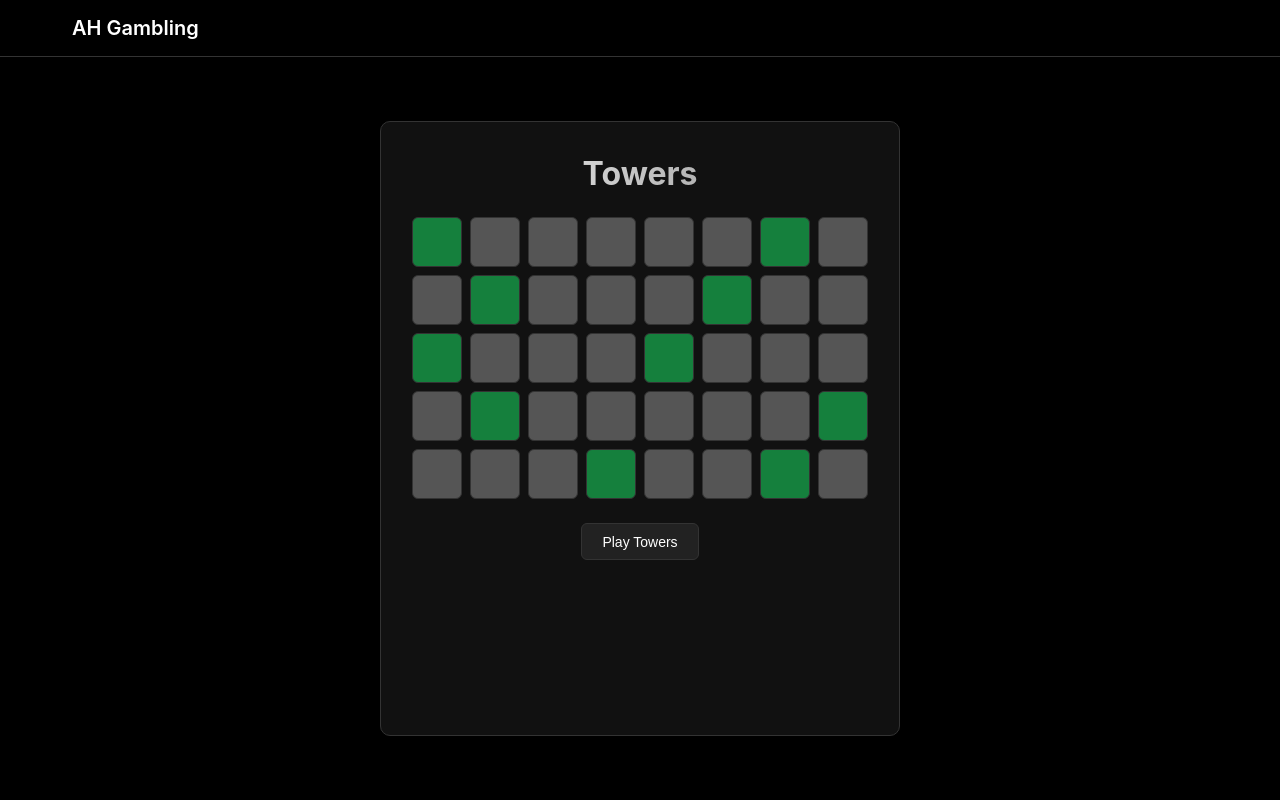
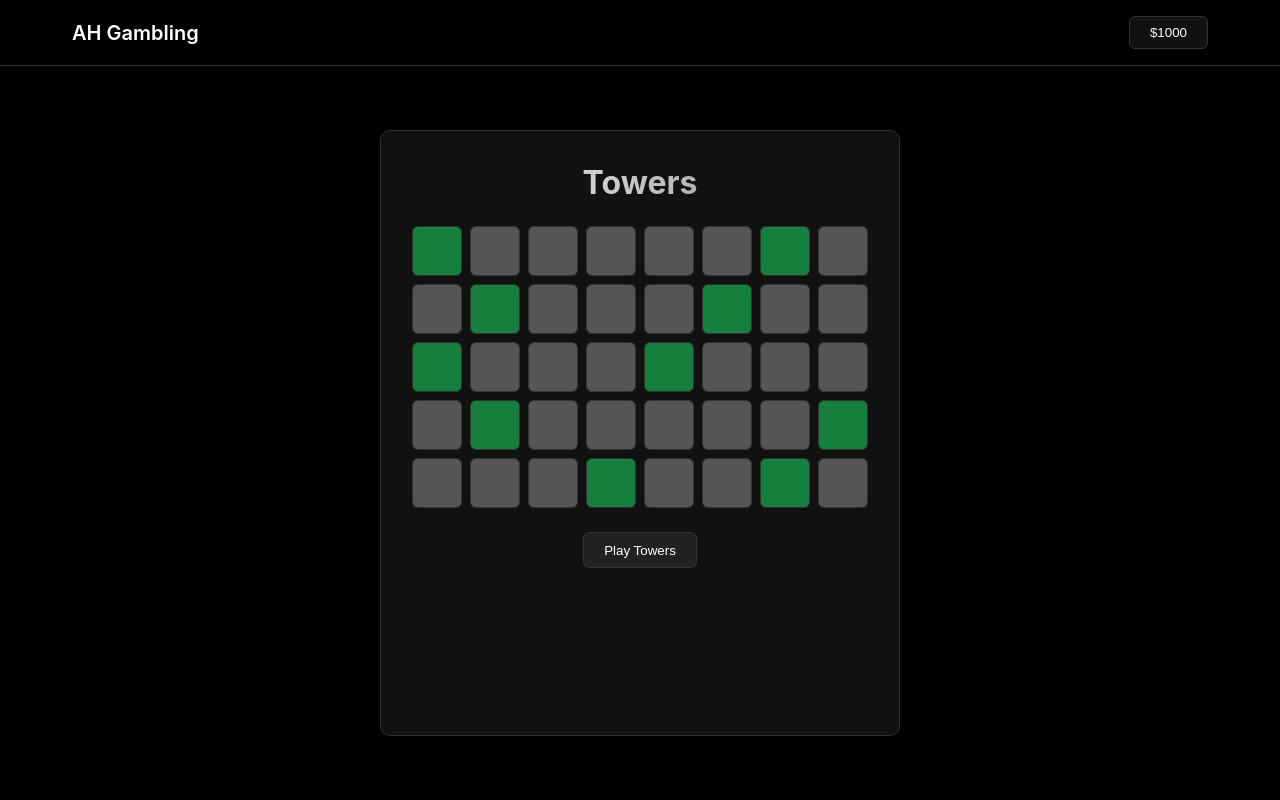
Before and after one commit to lumerions/arcadehavensite, a FastAPI app: template templates/towers.html in a window 1280 px wide. Run offline with FastAPI, Linux system fonts and the light colour scheme; the template is opened without the code that fills it, so the values that code supplies are empty; some libraries are stand-ins or nearby versions.

Commit message:
Update towers.html

```diff
--- a/templates/towers.html
+++ b/templates/towers.html
@@ -7,26 +7,18 @@
     <link rel="icon" type="image/x-icon" href="/favicon.ico">
 
     <style>
-        * {
-            margin: 0;
-            padding: 0;
-            box-sizing: border-box;
-        }
+        * { margin: 0; padding: 0; box-sizing: border-box; }
 
         body {
-            font-family: -apple-system, BlinkMacSystemFont, 'Segoe UI', 'Roboto',
-                'Oxygen', 'Ubuntu', 'Cantarell', sans-serif;
-            background-color: #000000;
-            color: #ffffff;
+            font-family: -apple-system, BlinkMacSystemFont, 'Segoe UI', Roboto, sans-serif;
+            background-color: #000;
+            color: #fff;
             min-height: 100vh;
             display: flex;
             flex-direction: column;
         }
 
-        /* Header */
-        header {
-            border-bottom: 1px solid #333333;
-        }
+        header { border-bottom: 1px solid #333; }
 
         nav {
             max-width: 1200px;
@@ -37,47 +29,76 @@
         }
 
         .logo {
+            color: #fff;
+            text-decoration: none;
+            font-weight: 600;
             font-size: 1.25rem;
-            font-weight: 600;
-            color: #ffffff;
+        }
+
+        .balance-wrapper {
+            margin-left: auto;
+            position: relative;
+        }
+
+        .balance-btn {
+            background: #111;
+            border: 1px solid #333;
+            color: #fff;
+            padding: 0.5rem 1.25rem;
+            border-radius: 6px;
+            cursor: pointer;
+        }
+
+        .balance-menu {
+            position: absolute;
+            right: 0;
+            top: 120%;
+            background: #111;
+            border: 1px solid #333;
+            border-radius: 8px;
+            min-width: 160px;
+            padding: 0.5rem 0;
+            display: none;
+        }
+
+        .balance-wrapper:focus-within .balance-menu {
+            display: block;
+        }
+
+        .balance-menu a {
+            display: block;
+            padding: 0.5rem 1rem;
+            color: #fff;
             text-decoration: none;
         }
 
-        /* Main */
+        .balance-menu a:hover { background: #222; }
+
         main {
             flex: 1;
-            max-width: 1200px;
-            margin: 0 auto;
-            padding: 4rem 2rem;
             display: flex;
             justify-content: center;
+            padding: 4rem 2rem;
         }
 
         .card {
-            width: 100%;
-            max-width: 520px;
-            background-color: #111111;
-            border: 1px solid #333333;
+            background: #111;
+            border: 1px solid #333;
             border-radius: 10px;
             padding: 2rem;
             text-align: center;
+            max-width: 520px;
+            width: 100%;
         }
 
         h1 {
             font-size: 2rem;
             margin-bottom: 1rem;
-            background: linear-gradient(to right, #ffffff, #888888);
+            background: linear-gradient(to right, #fff, #888);
             -webkit-background-clip: text;
             -webkit-text-fill-color: transparent;
         }
 
-        .error-message {
-            color: #ff5555;
-            font-weight: 500;
-            margin-bottom: 1rem;
-        }
-
-        /* Grid */
         .grid {
             display: grid;
             grid-template-columns: repeat(8, 50px);
@@ -90,60 +111,25 @@
             width: 50px;
             height: 50px;
             border-radius: 6px;
-            background-color: #222222;
-            border: 1px solid #333333;
-            cursor: pointer;
-            transition: all 0.15s ease;
+            background: #222;
+            border: 1px solid #333;
         }
 
-        .cell:hover {
-            background-color: #2a2a2a;
-        }
-
-        .cell.tower {
-            background-color: #15803d;
-        }
-
-        .cell.empty {
-            background-color: #555555;
-        }
-
-        /* Button */
-        form {
-            margin-top: 1.5rem;
-        }
+        .cell.tower { background: #15803d; }
+        .cell.empty { background: #555; }
 
         button {
             padding: 0.6rem 1.25rem;
-            background-color: #222222;
-            color: #ffffff;
-            border: 1px solid #333333;
+            background: #222;
+            border: 1px solid #333;
+            color: #fff;
             border-radius: 6px;
             cursor: pointer;
-            font-size: 0.875rem;
-            font-weight: 500;
-            transition: all 0.2s ease;
         }
 
         button:hover {
-            background-color: #333333;
-            border-color: #555555;
-        }
-
-        @media (max-width: 600px) {
-            main {
-                padding: 2rem 1rem;
-            }
-
-            .grid {
-                grid-template-columns: repeat(8, 42px);
-                gap: 6px;
-            }
-
-            .cell {
-                width: 42px;
-                height: 42px;
-            }
+            background: #333;
+            border-color: #555;
         }
     </style>
 </head>
@@ -152,6 +138,15 @@
 <header>
     <nav>
         <a href="/" class="logo">AH Gambling</a>
+
+        <div class="balance-wrapper">
+            <button class="balance-btn">$1000</button>
+            <div class="balance-menu">
+                <a href="/deposit">Deposit</a>
+                <a href="/withdraw">Withdraw</a>
+                <a href="/logout">Log out</a>
+            </div>
+        </div>
     </nav>
 </header>
 
@@ -159,9 +154,6 @@
     <div class="card">
         <h1>Towers</h1>
 
-        {% if error %}
-            <div class="error-message">{{ error }}</div>
-        {% endif %}
 
         <div class="grid">
             <div class="cell tower"></div>
```
